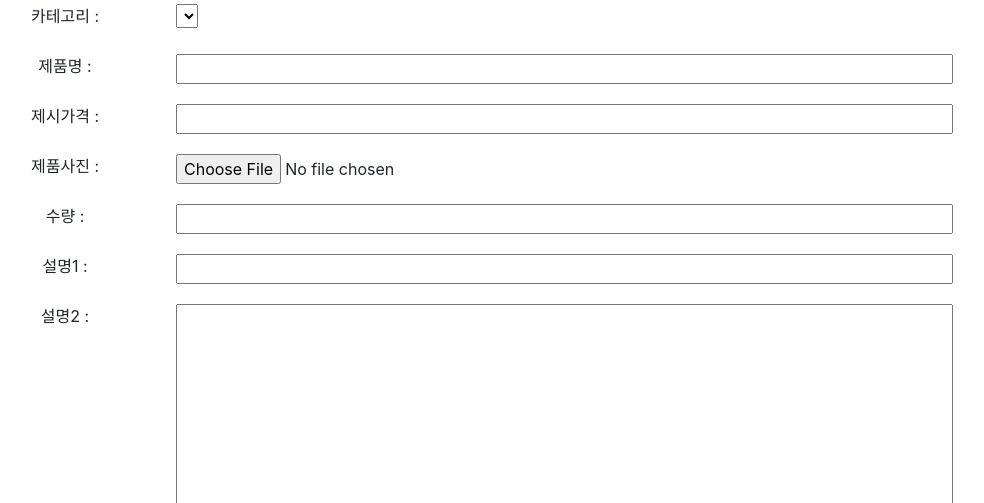
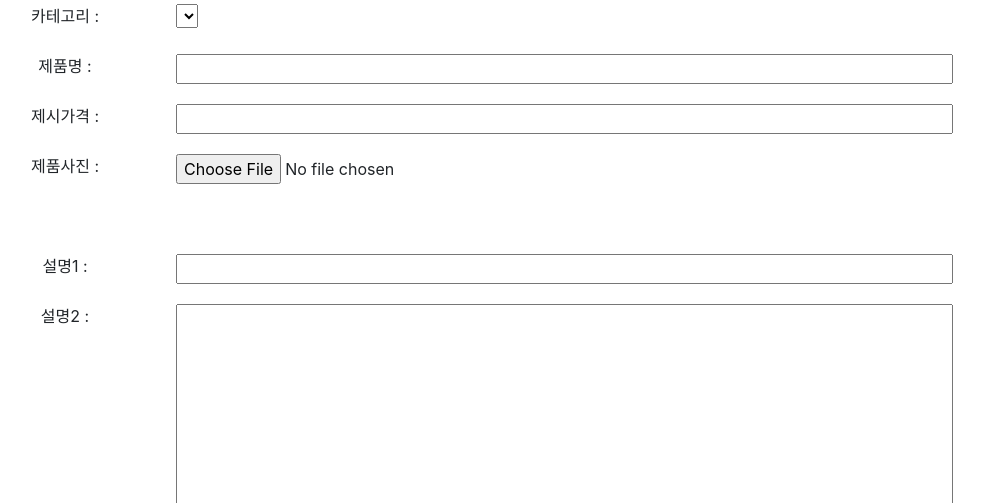
Before and after one commit to plenilune3/secondhand_market, a Django app: template shop/templates/shop/write.html in a window 1280 px wide. Shown: the part 128-631 px from the top of the page, without its empty margins (131-1115 px from the left). Run offline with Django 3.2, Linux system fonts and the light colour scheme; the template is opened without the code that fills it, so the values that code supplies are empty; the visitor is signed in with stand-in values (Sample User, id 1); some libraries are stand-ins or nearby versions; grey boxes are pictures that could not be loaded.

Commit message:
list design

```diff
--- a/shop/models.py
+++ b/shop/models.py
@@ -39,7 +39,7 @@ class Product(models.Model):
     description = models.TextField(blank=True)
     meta_description = models.TextField(blank=True)
     user_id = models.CharField(max_length=200, default='')
-    price = models.DecimalField(max_digits=10, decimal_places=2)
+    price = models.DecimalField(max_digits=65, decimal_places=2)
     stock = models.PositiveIntegerField()
     available_display = models.BooleanField('Display', default=True)
     available_order = models.BooleanField('Order', default=True)
--- a/shop/templates/shop/write.html
+++ b/shop/templates/shop/write.html
@@ -10,7 +10,7 @@
             <li>제품명 : <br><br></li>
             <li>제시가격 : <br><br></li>
             <li>제품사진 : <br><br></li>
-            <li> 수량 : <br><br></li>
+            <li> </li>
             <li> 설명1  : <br><br></li>
             <li> 설명2  : <br><br></li>
         </ul>
@@ -24,13 +24,13 @@
                     {% endfor %}
                 </select>
             </li>
-            <li><input type="text" name="name" style="width: 100%;" ><br></li>
-            <li><input type="text" name="price" style="width: 100%;"><br></li>
-            <li><input type="file" name="image" style="width: 100%;"><br></li>
-            <li><input type="text" name="stock" id="" style="width: 100%;"><br></li>
-            <li><input type="text" name="description" style="width: 100%;"><br></li>
+            <li><input type="text" name="name" required style="width: 100%;" ><br></li>
+            <li><input type="text" name="price" required style="width: 100%;"><br></li>
+            <li><input type="file" name="image" required style="width: 100%;"><br></li>
+            <li><input type="hidden" name="stock" id="" style="width: 100%;" value="1"><br></li>
+            <li><input type="text" name="description" required style="width: 100%;"><br></li>
         </ul>
-        <input type="text" name="meta_description" id="" style="width: 100%; height:200px"><br><br>
+        <input type="text" name="meta_description" required id="" style="width: 100%; height:200px"><br><br>
         <input type="hidden" name="user_id" value="{{ user.username }}">
         <button type="submit" name="is_up" value="write"> 확인 </button>
     </div>
```
Also changed, not shown: shop/templates/shop/list.html (+6 -6 lines), shop/views.py (+4 -6 lines), shop/migrations/0008_auto_20190610_0229.py (added).
